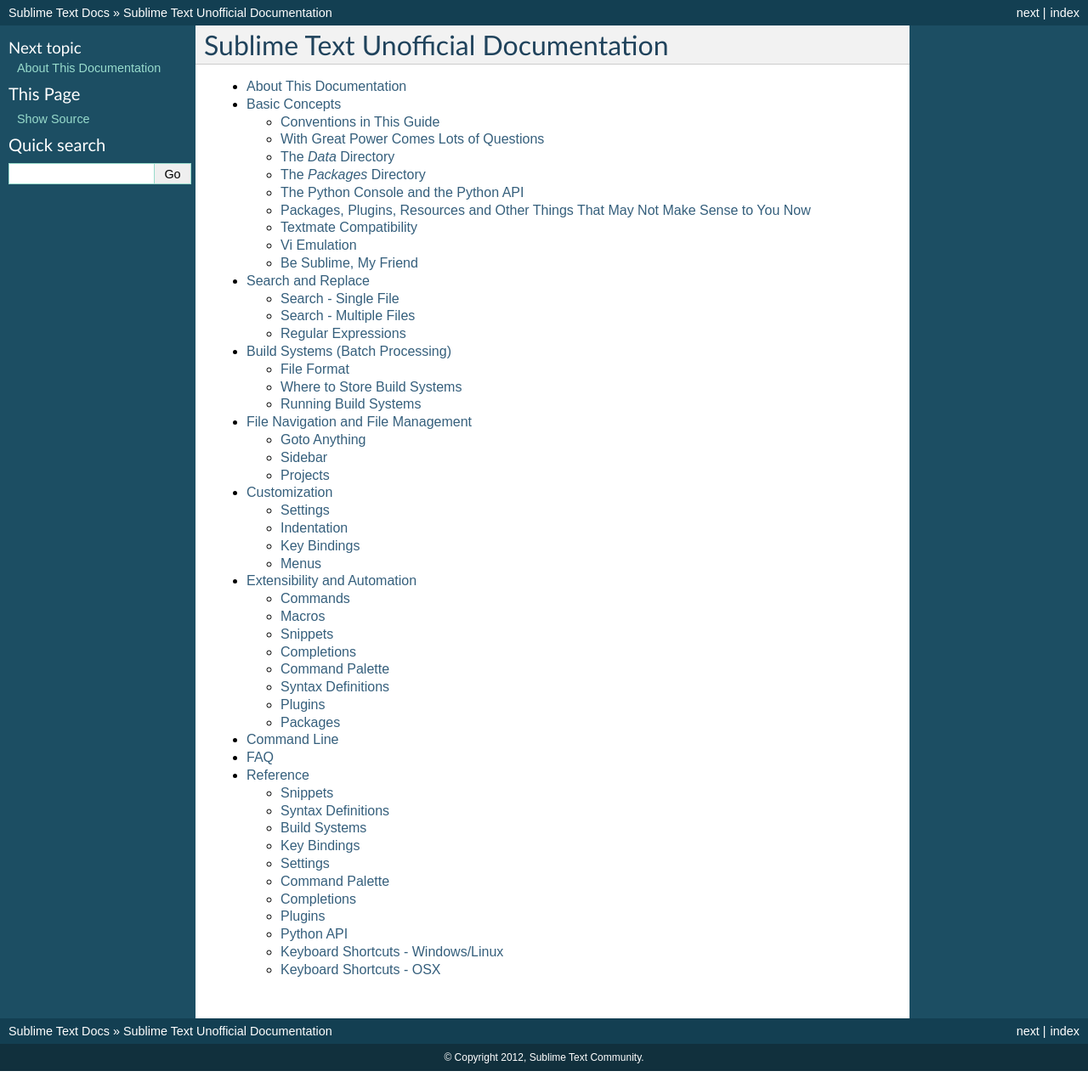
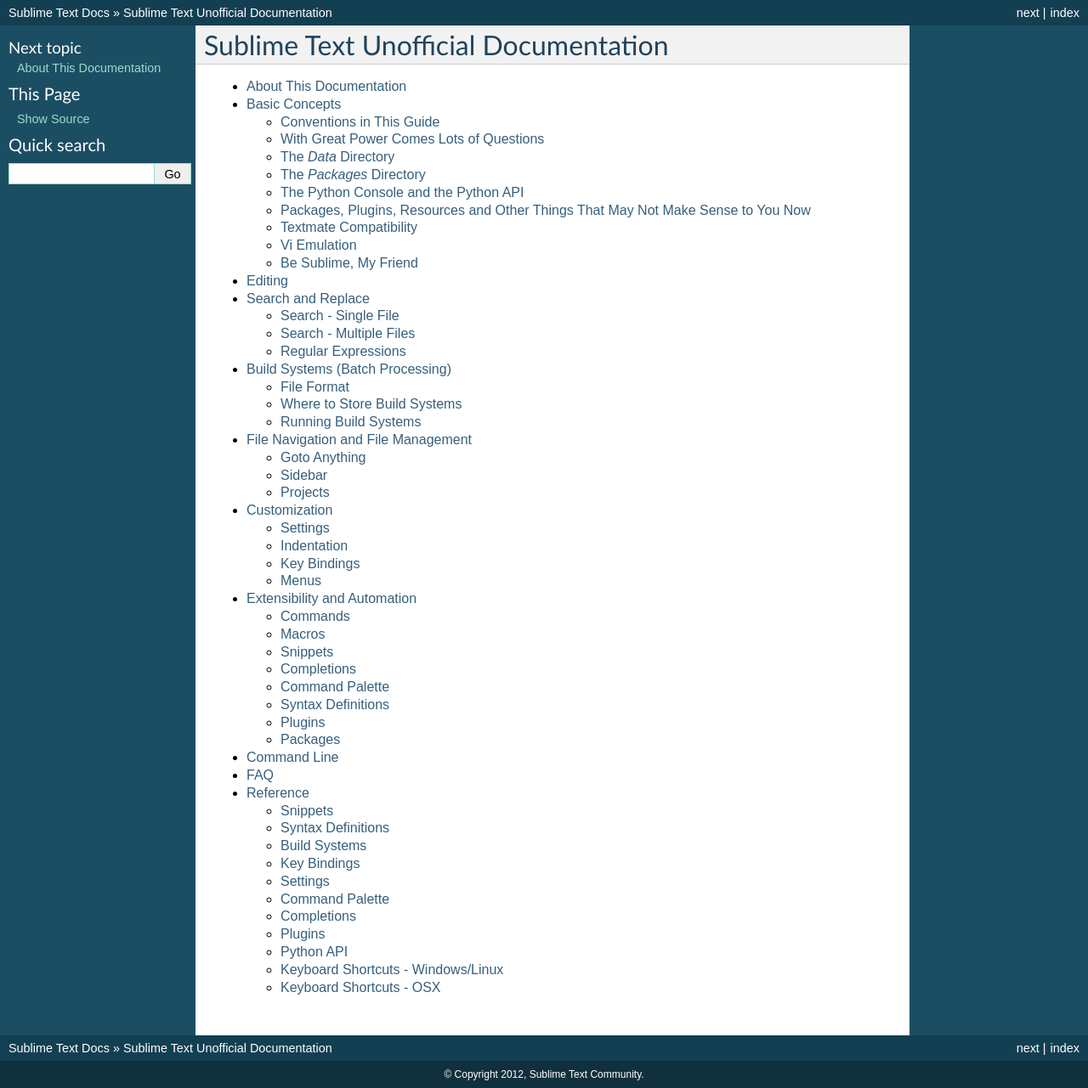
Before and after one commit to guillermooo/sublime-undocs, a Sphinx documentation site: the page built from source/index.rst, in a window 1280 px wide. Shown: the whole page at 85% size. Built offline with Sphinx 7.4.7, drawn with Linux system fonts in a browser that asks for light colours.

Commit message:
add item to toc

```diff
--- a/source/index.rst
+++ b/source/index.rst
@@ -11,6 +11,7 @@
 
    intro
    basic_concepts
+   Editing <editing/editing>
    Search and Replace <search_and_replace/search_and_replace_overview>
    Build Systems (Batch Processing) <file_processing/build_systems>
    File Navigation and File Management <file_management/file_management>
```
